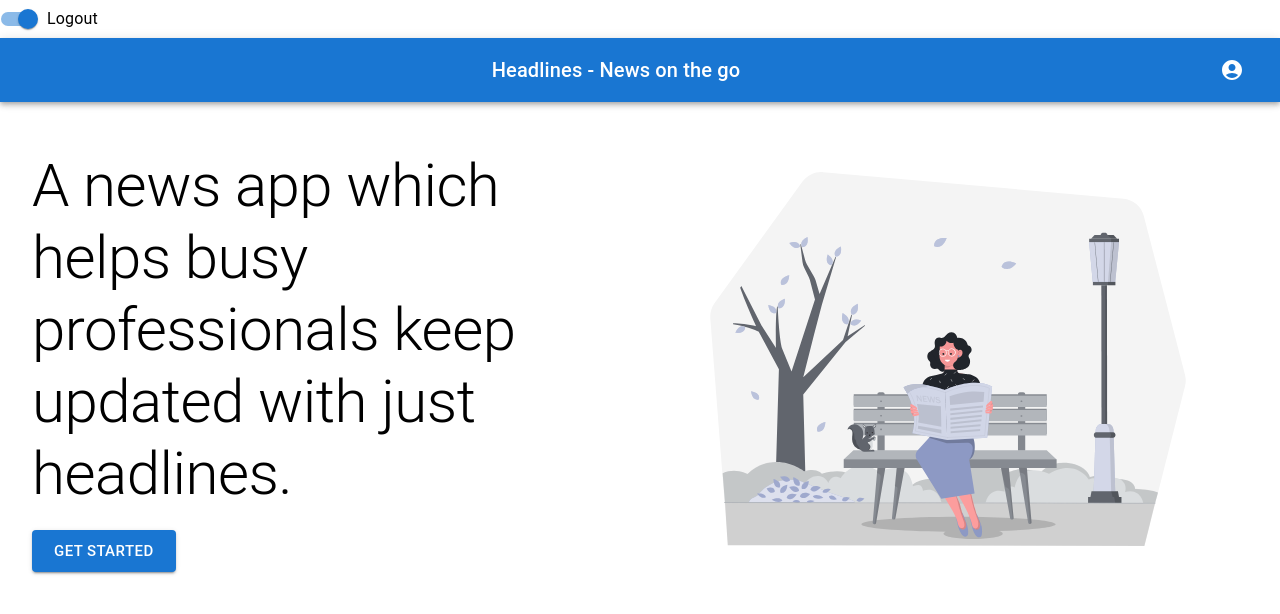
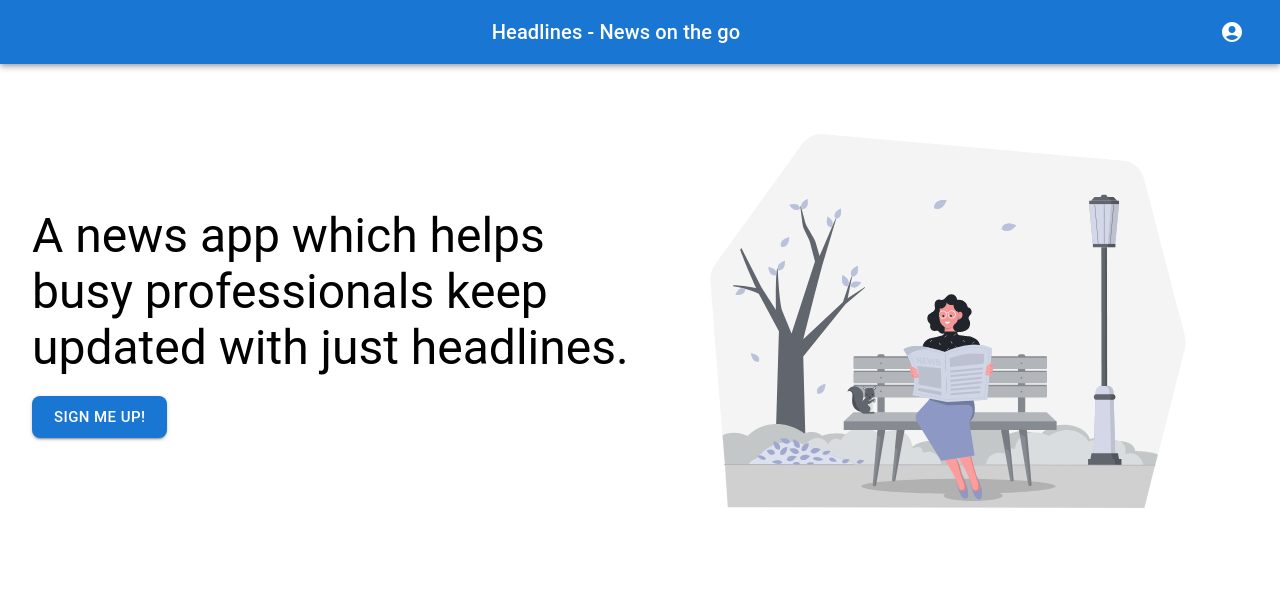
Before and after one commit to VishalLudhrani/headlines-newsapp, a React (Create React App) app: page / in a window 1280 px wide. Shown: the top 614 px of the page. Built offline with nearby package versions, Linux system fonts and the light colour scheme.

Commit message:
[chore] updated firebase setup

```diff
--- /dev/null
+++ b/public/404.html
@@ -0,0 +1,33 @@
+<!DOCTYPE html>
+<html>
+  <head>
+    <meta charset="utf-8">
+    <meta name="viewport" content="width=device-width, initial-scale=1">
+    <title>Page Not Found</title>
+
+    <style media="screen">
+      body { background: #ECEFF1; color: rgba(0,0,0,0.87); font-family: Roboto, Helvetica, Arial, sans-serif; margin: 0; padding: 0; }
+      #message { background: white; max-width: 360px; margin: 100px auto 16px; padding: 32px 24px 16px; border-radius: 3px; }
+      #message h3 { color: #888; font-weight: normal; font-size: 16px; margin: 16px 0 12px; }
+      #message h2 { color: #ffa100; font-weight: bold; font-size: 16px; margin: 0 0 8px; }
+      #message h1 { font-size: 22px; font-weight: 300; color: rgba(0,0,0,0.6); margin: 0 0 16px;}
+      #message p { line-height: 140%; margin: 16px 0 24px; font-size: 14px; }
+      #message a { display: block; text-align: center; background: #039be5; text-transform: uppercase; text-decoration: none; color: white; padding: 16px; border-radius: 4px; }
+      #message, #message a { box-shadow: 0 1px 3px rgba(0,0,0,0.12), 0 1px 2px rgba(0,0,0,0.24); }
+      #load { color: rgba(0,0,0,0.4); text-align: center; font-size: 13px; }
+      @media (max-width: 600px) {
+        body, #message { margin-top: 0; background: white; box-shadow: none; }
+        body { border-top: 16px solid #ffa100; }
+      }
+    </style>
+  </head>
+  <body>
+    <div id="message">
+      <h2>404</h2>
+      <h1>Page Not Found</h1>
+      <p>The specified file was not found on this website. Please check the URL for mistakes and try again.</p>
+      <h3>Why am I seeing this?</h3>
+      <p>This page was generated by the Firebase Command-Line Interface. To modify it, edit the <code>404.html</code> file in your project's configured <code>public</code> directory.</p>
+    </div>
+  </body>
+</html>
--- a/src/App.js
+++ b/src/App.js
@@ -1,3 +1,4 @@
+import React from 'react';
 import './App.css';
 import { createTheme } from '@mui/material';
 import Navbar from './components/Navbar';
@@ -5,25 +6,15 @@
 
 document.title = "Headlines - News on the go."
 
-const theme = createTheme({
-  components: {
-    // Name of the component ⚛️
-    MuiButtonBase: {
-      defaultProps: {
-        // The props to apply
-        disableRipple: true, // No more ripple, on the whole application 💣!
-      },
-    },
+class App extends React.Component {
+  render() {
+    return (
+      <div className="App">
+        <Navbar />
+        <Hero />
+      </div>
+    );
   }
-});
-
-function App() {
-  return (
-    <div className="App">
-      <Navbar />
-      <Hero />
-    </div>
-  );
 }
 
 export default App;
--- a/src/components/Hero.js
+++ b/src/components/Hero.js
@@ -7,7 +7,7 @@
     <Grid container spacing={2} alignItems="center" padding="2em">
       <Grid item md={6} align="left">
         <Box container>
-          <Typography variant="h2" align="left">
+          <Typography variant="h3" align="left">
             A news app which helps busy professionals keep updated with just headlines.
           </Typography>
           <br />
@@ -16,8 +16,9 @@
             disableRipple
             variant="contained"
             size="large"
+            sx={{borderRadius: "8px"}}
           >
-            Get started
+            Sign me up!
           </Button>
         </Box>
       </Grid>
--- a/src/components/Navbar.js
+++ b/src/components/Navbar.js
@@ -30,24 +30,11 @@
 
   return (
     <Box sx={{ flexGrow: 1 }}>
-      <FormGroup>
-        <FormControlLabel
-          control={
-            <Switch
-              checked={auth}
-              onChange={handleChange}
-              aria-label="login switch"
-            />
-          }
-          label={auth ? 'Logout' : 'Login'}
-        />
-      </FormGroup>
       <AppBar position="static">
         <Toolbar>
           <Typography variant="h6" component="div" sx={{ flexGrow: 1 }}>
             Headlines - News on the go
           </Typography>
-          {auth && (
           <div>
             <IconButton
               size="large"
@@ -78,7 +65,6 @@
               <MenuItem onClick={handleClose}>Logout</MenuItem>
             </Menu>
           </div>
-          )}
         </Toolbar>
       </AppBar>
     </Box>
```
Also changed, not shown: database.rules.json (added, +7 -0 lines), firebase.json (added), 1 other file (tests, documents, lock files or other folders). Lines whose indentation alone changed are shown as unchanged.
